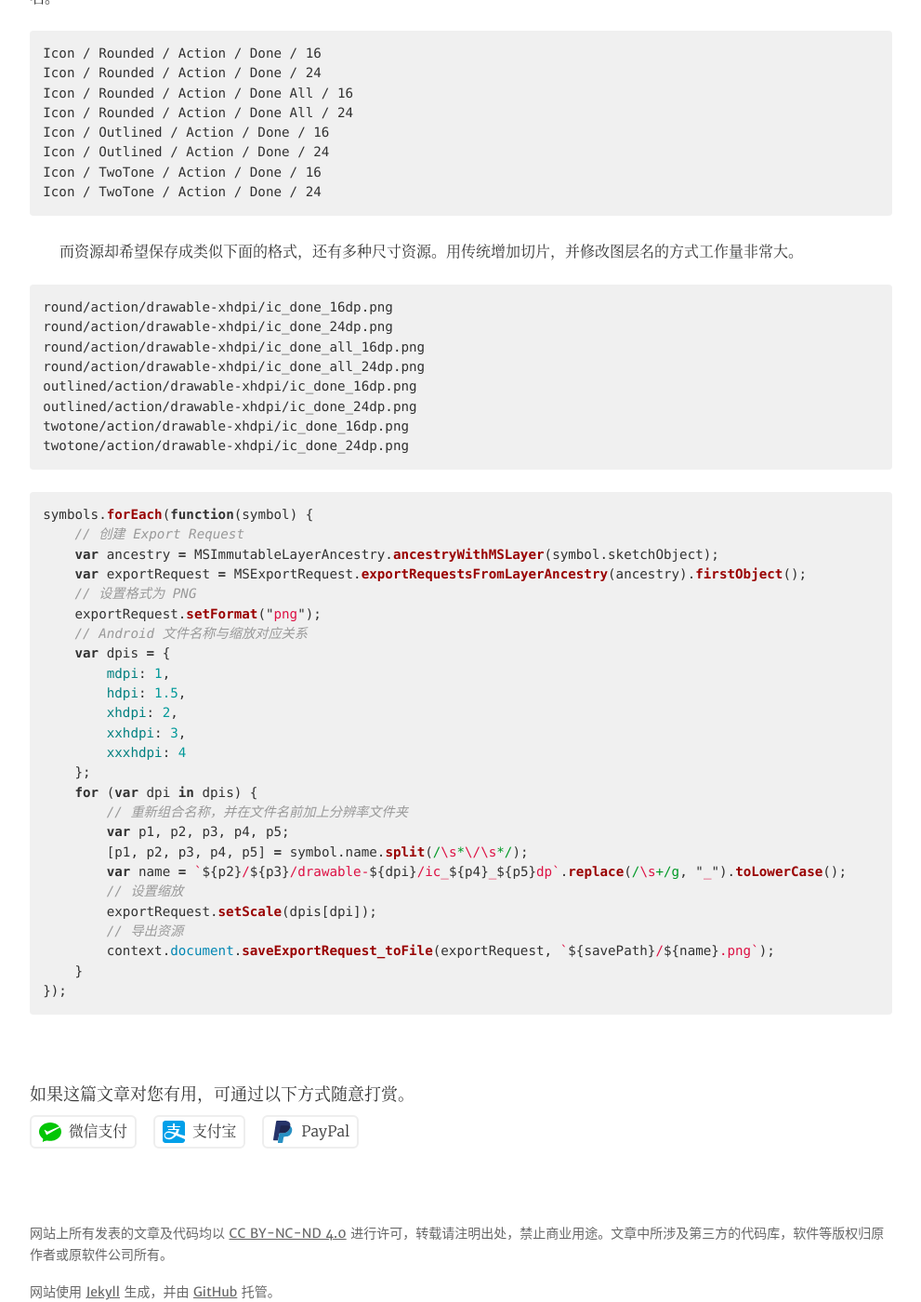
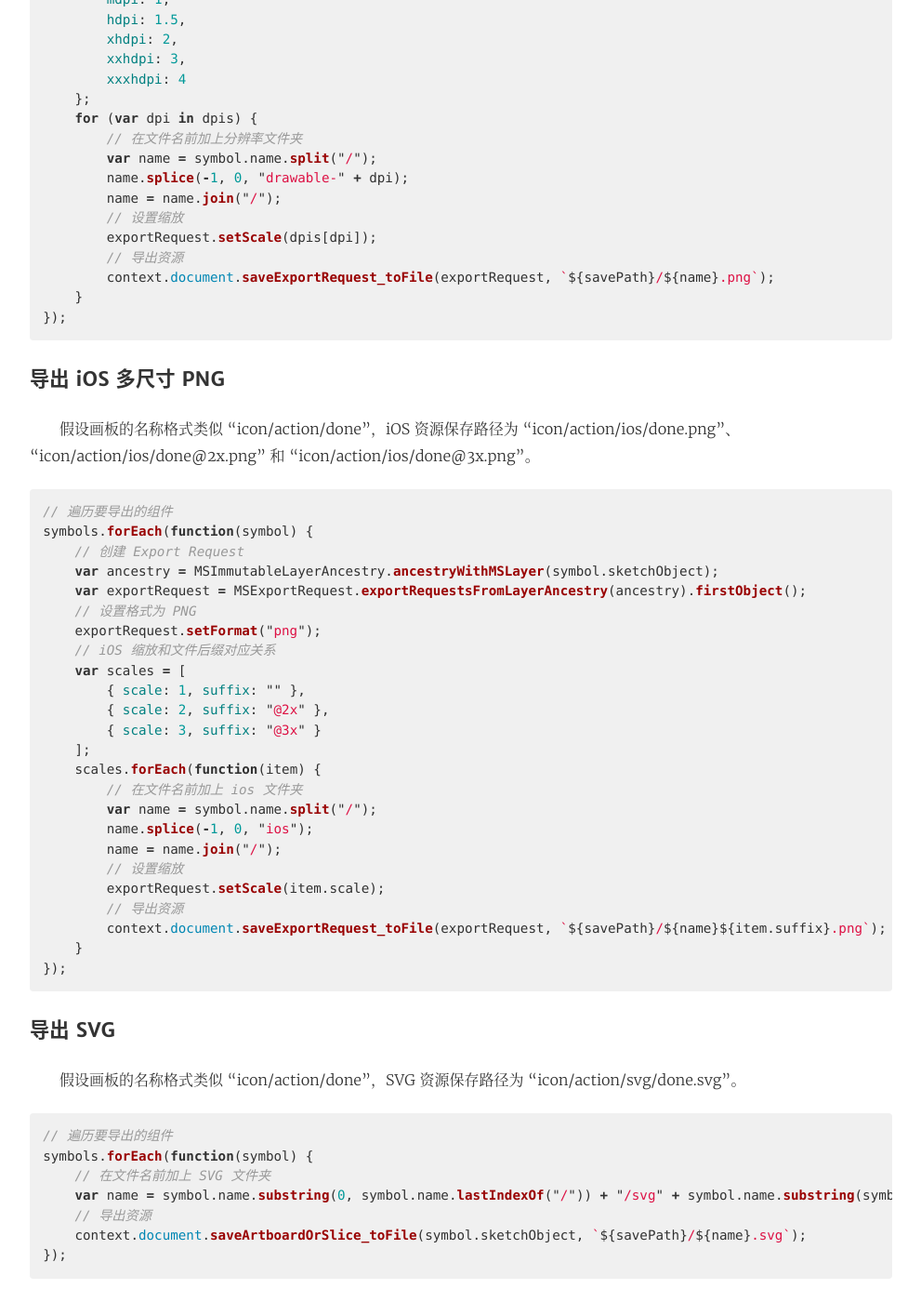
Before and after one commit to Ashung/ashung.github.io, a Jekyll site: the page built from _posts/2018-04-13-deep-into-sketch-library-part-3.md, in a window 1280 px wide and 1400 px high, scrolled down 6204 px. Shown: the whole window at 93% size, without its empty margins (144-1135 px from the left). Built offline with Jekyll 4.4.1, drawn with Linux system fonts in a browser that asks for light colours; comment, search, counter and statistics services are not loaded; some of the changed text lies outside the part shown.

Commit message:
使用脚本输出资源

````diff
--- a/_posts/2018-04-13-deep-into-sketch-library-part-3.md
+++ b/_posts/2018-04-13-deep-into-sketch-library-part-3.md
@@ -4,7 +4,7 @@
 updated: 2018-06-24
 ---
 
-这一部分主要是库相关的高级内容，涉及到的方面比较广，每个主题也不会对初级的内容进行详细的介绍。
+这一部分主要是库相关的高级内容，每个主题不会详细介绍一些初级的内容，如果读者对某个主题感兴趣并且有一些疑问可以咨询作者。
 
 ## 自托管远端库
 
@@ -36,7 +36,7 @@
 <a href="sketch://add-library?url=http%3A%2F%2F...xml">Add to Library</a>
 ```
 
-该功能将在 Sketch 51 开放，目前[测试版](https://sketchapp.com/beta/)使用需要修改协议为 `sketch-beta://add-library?url=` 。
+该功能将在 Sketch 51 开放，目前[测试版](https://sketchapp.com/beta/)需要修改协议为 `sketch-beta://add-library?url=` 。
 
 ## 使用插件同步库
 
@@ -96,7 +96,7 @@
         if (libraryUrl) {
             var libraryPath = String(libraryUrl.path());
             var library = Library.getLibraryForDocumentAtPath(libraryPath);
-            if (context.action == "Shutdown") {
+            if (context.action == 'Shutdown') {
                 library.remove();
             }
         }
@@ -128,7 +128,7 @@
 </rss>
 ```
 
-建议把整个项目托管在类似 GitHub/GitLab 之类的程序上，程序会给整个项目一个类似 `https://.../user/project/archive/master.zip` 的压缩包格式地址，或者利用 Releases / Tags 功能将某次提交作为发布版本，这样就不需要人工打包插件。然后利用一个小脚本将日期之类的值作为 “appcast.xml” 和 “manifest.json” 这两个文件的版本号信息。
+建议把整个项目托管在类似 GitHub/GitLab 之类的程序上，程序会给整个项目一个类似 `http://.../user/project/archive/master.zip` 的压缩包格式地址，或者利用 Tags 功能将某次提交作为发布版本，地址类似 `http://.../user/project/archive/tagname.zip`，这样就不需要人工打包插件。
 
 ## 使用脚本输出资源
 
@@ -137,7 +137,7 @@
 现在需要为一个图标库导出多种尺寸 PNG，如果图标都是 Symbol Master，但是文档中还有一些例如色彩的 Symbol 或者外部 Symbol 不希望导出，需要对文档中的 Symbol 进行一些过滤。
 
 ```javascript
-var sketch = require('sketch/dom');
+var sketch = require("sketch/dom");
 var document = sketch.getSelectedDocument();
 // 文档中所有组件
 var symbols = document.getSymbols();
@@ -174,17 +174,21 @@
 });
 ```
 
-导出资源，默认将文件保存到 “~/Documents/Sketch Exports” 目录下。
+导出资源，如果 options 没有 output 设置，默认会将文件保存到 “~/Documents/Sketch Exports” 目录下。
 
 ```javascript
 // 导出资源
 symbols.forEach(function(symbol) {
-    var options = {scales: "1, 1.5, 2, 3, 4", formats: "png"};
+    var options = {
+        scales: "1, 1.5, 2, 3, 4",
+        formats: "png",
+        output: "~/Desktop/Sketch_Exports"
+    };
     sketch.export(symbol, options);
 });
 ```
 
-新的 Sketch API 目前并没有提供太多的导出设置，实际情况下，通常会有例如询问保存路径的功能。
+实际情况下，通常会有需要询问保存路径。
 
 ```javascript
 // 询问保存路径
@@ -194,22 +198,50 @@
 panel.setCanCreateDirectories(true);
 if (panel.runModal() == NSOKButton) {
     var savePath = panel.URL().path();
-    // 输出组件保存路径
+    // 导出资源
     symbols.forEach(function(symbol) {
-        log(`${savePath}/${symbol.name}`);
+        var options = {
+            scales: "1, 1.5, 2, 3, 4",
+            formats: "png",
+            output: String(savePath)
+        };
+        sketch.export(symbol, options);
+        log(`${options.output}/${symbol.name}.${options.formats}`);
     });
 }
 ```
 
+新的 Sketch JavaScript API 的导出目前只能将资源导出到指定的目录，实际情况下通常需要修改资源保存路径。另外目前在实际使用最常用的还是使用 `document.saveExportRequest_toFile` 和 `document.saveArtboardOrSlice_toFile` 来导出资源，这两个方法可以修改文件路径不受图层名限制。
+
+```javascript
+document.saveExportRequest_toFile(exportRequest, filePath);
+document.saveArtboardOrSlice_toFile(artboardOrSlice, filePath);
+```
+
+### 导出 Android 多尺寸 PNG
+
 假设画板的名称格式类似 “icon/action/done”，我们需要导出 Android 平台的多分辨率 PNG 资源，另外还要在文件名前多增加一个表示不同分辨率的文件夹，例如 “icon/action/drawable-xhpi/done” 和 “icon/action/drawable-xxhpi/done”。
 
 ```javascript
-// 如果用户没有按下确定，程序就停止，改为这种格式以减少缩进。
+var sketch = require("sketch/dom");
+var document = sketch.getSelectedDocument();
+
+// 处理选中的组件
+var symbols = document.selectedLayers.layers.filter(function(layer) {
+    return layer.type == "SymbolMaster";
+});
+
+// 询问保存路径
+var panel = NSOpenPanel.openPanel();
+panel.setCanChooseDirectories(true);
+panel.setCanChooseFiles(false);
+panel.setCanCreateDirectories(true);
 if (panel.runModal() != NSOKButton) {
     return;
 }
+var savePath = panel.URL().path();
 
-var savePath = panel.URL().path();
+// 遍历要导出的组件
 symbols.forEach(function(symbol) {
     // 创建 Export Request
     var ancestry = MSImmutableLayerAncestry.ancestryWithMSLayer(symbol.sketchObject);
@@ -237,10 +269,43 @@
 });
 ```
 
-如果只导出 SVG 格式，代码就相对简单。
+### 导出 iOS 多尺寸 PNG
+
+假设画板的名称格式类似 “icon/action/done”，iOS 资源保存路径为 “icon/action/ios/done.png”、 “icon/action/ios/done@2x.png” 和  “icon/action/ios/done@3x.png”。
 
 ```javascript
-var savePath = panel.URL().path();
+// 遍历要导出的组件
+symbols.forEach(function(symbol) {
+    // 创建 Export Request
+    var ancestry = MSImmutableLayerAncestry.ancestryWithMSLayer(symbol.sketchObject);
+    var exportRequest = MSExportRequest.exportRequestsFromLayerAncestry(ancestry).firstObject();
+    // 设置格式为 PNG
+    exportRequest.setFormat("png");
+    // iOS 缩放和文件后缀对应关系
+    var scales = [
+        { scale: 1, suffix: "" },
+        { scale: 2, suffix: "@2x" },
+        { scale: 3, suffix: "@3x" }
+    ];
+    scales.forEach(function(item) {
+        // 在文件名前加上 ios 文件夹
+        var name = symbol.name.split("/");
+        name.splice(-1, 0, "ios");
+        name = name.join("/");
+        // 设置缩放
+        exportRequest.setScale(item.scale);
+        // 导出资源
+        context.document.saveExportRequest_toFile(exportRequest, `${savePath}/${name}${item.suffix}.png`);
+    }
+});
+```
+
+### 导出 SVG
+
+假设画板的名称格式类似 “icon/action/done”，SVG 资源保存路径为 “icon/action/svg/done.svg”。
+
+```javascript
+// 遍历要导出的组件
 symbols.forEach(function(symbol) {
     // 在文件名前加上 SVG 文件夹
     var name = symbol.name.substring(0, symbol.name.lastIndexOf("/")) + "/svg" + symbol.name.substring(symbol.name.lastIndexOf("/"));
@@ -264,7 +329,7 @@
 Icon / TwoTone / Action / Done / 24
 ```
 
-而资源却希望保存成类似下面的格式，还有多种尺寸资源。用传统增加切片，并修改图层名的方式工作量非常大。
+而资源却希望保存成类似下面的格式，还有多种尺寸资源。人工增加切片，并修改图层名的方式工作量非常大。
 
 ```
 round/action/drawable-xhdpi/ic_done_16dp.png
@@ -277,9 +342,10 @@
 twotone/action/drawable-xhdpi/ic_done_24dp.png
 ```
 
-
+只要组件名称与最终资源名称有一定规律的对应关系，脚本可以在导出前修改资源名称，而保存文件的组件名称不变，也不增加额外的切片图层。
 
 ```javascript
+// 遍历要导出的组件
 symbols.forEach(function(symbol) {
     // 创建 Export Request
     var ancestry = MSImmutableLayerAncestry.ancestryWithMSLayer(symbol.sketchObject);
@@ -306,3 +372,31 @@
     }
 });
 ```
+
+如果是导出类似以下的 iOS 平台格式。
+
+```
+round/action/ios/ic_done_16pt.png
+round/action/ios/ic_done_16pt@2x.png
+round/action/ios/ic_done_16pt@3x.png
+```
+
+代码修改如下。
+
+```javascript
+// iOS 缩放和文件后缀对应关系
+var scales = [
+    { scale: 1, suffix: "" },
+    { scale: 2, suffix: "@2x" },
+    { scale: 3, suffix: "@3x" }
+];
+scales.forEach(function(item) {
+    var p1, p2, p3, p4, p5;
+    [p1, p2, p3, p4, p5] = symbol.name.split(/\s*\/\s*/);
+    var name = `${p2}/${p3}/ios/ic_${p4}_${p5}pt${item.suffix}`.replace(/\s+/g, "_").toLowerCase();
+    // 设置缩放
+    exportRequest.setScale(item.scale);
+    // 导出资源
+    context.document.saveExportRequest_toFile(exportRequest, `${savePath}/${name}.png`);
+}
+```
````
Also changed, not shown: other parts of _posts/2018-04-13-deep-into-sketch-library-part-3.md (+7 -7 lines).
